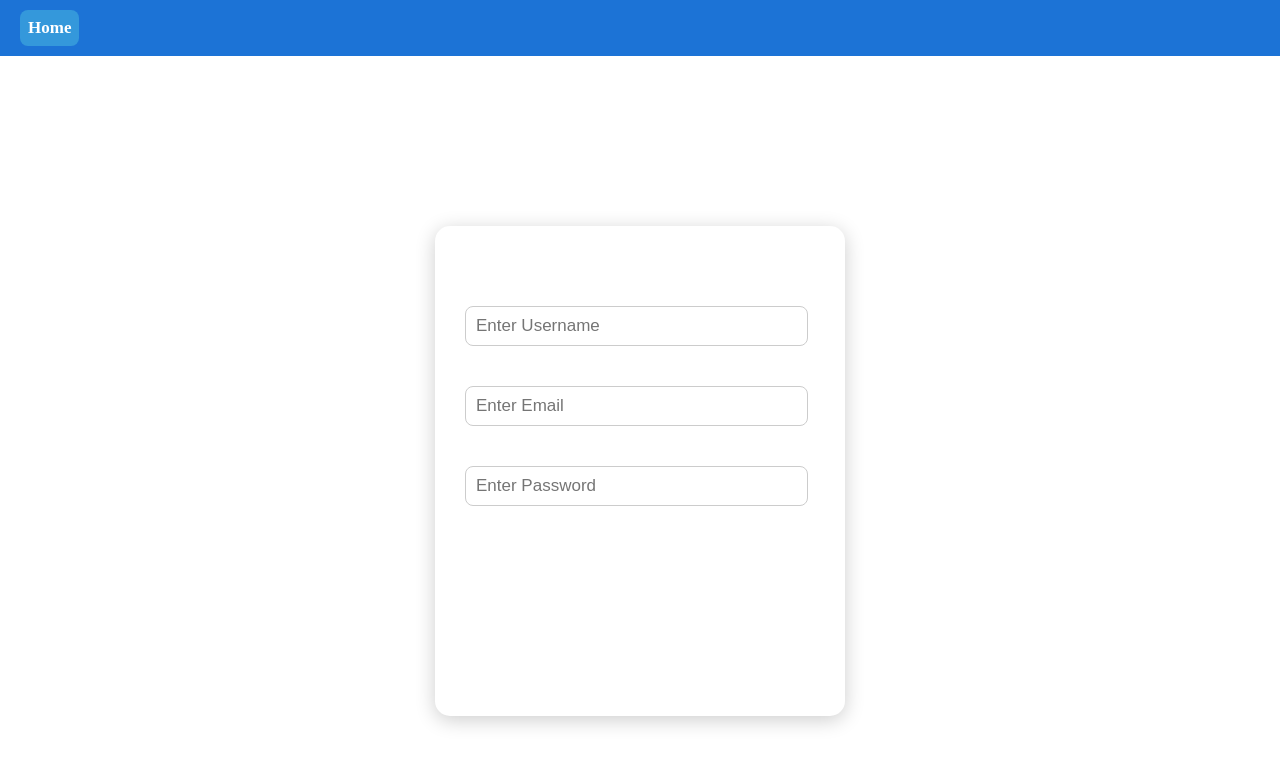
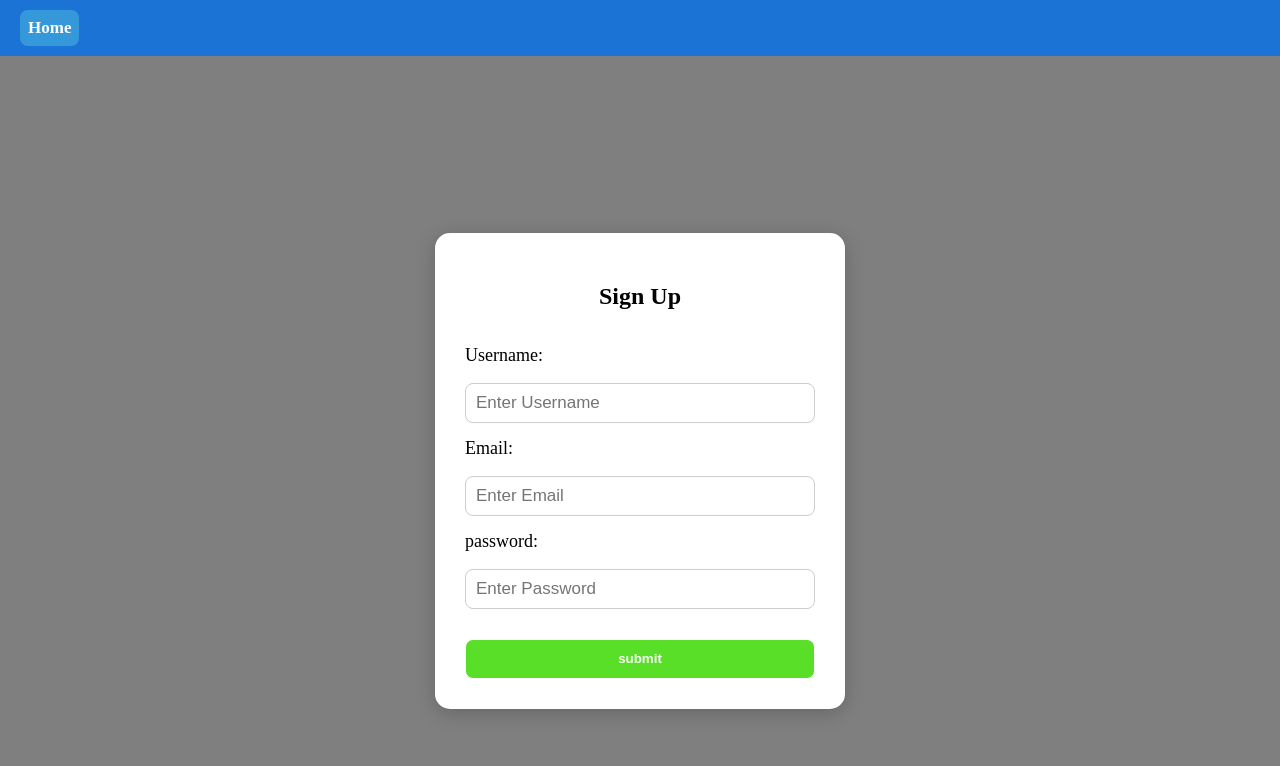
Before and after one commit to vvny-vip/Diary-App, a React (Create React App) app in the folder frontend/: page / in a window 1280 px wide. Shown: the top 766 px of the page. Built offline with nearby package versions, Linux system fonts and the light colour scheme.

Commit message:
added submit button

```diff
--- a/frontend/src/SignUpform.jsx
+++ b/frontend/src/SignUpform.jsx
@@ -2,13 +2,19 @@ import React from "react";
 function SignUpform() {
   return (
     <div className="forms">
-      <form className="form">
+      <form className="form" >
+        <h2><center>Sign Up</center></h2>
+        <label className="label">
+        Username:</label>
       <input type="text" className="input" placeholder="Enter Username"/>
+      <label className="label1">
+        Email:</label>
       <input type="email" className="input1" placeholder="Enter Email" />
+      <label className="label2">password:</label>
       <input type="password" className="input2" placeholder="Enter Password" />
+      <button type="submit" className="button">submit</button>
       </form>
     </div>
   );
 }
-
 export default SignUpform;
--- a/frontend/src/Style.css
+++ b/frontend/src/Style.css
@@ -2,6 +2,7 @@ body {
   margin: 0;
   padding: 0;
   height: 100vh;
+  background: rgba(0,0,0,0.5);
 }
 
 .navbar {
@@ -19,7 +20,7 @@ body {
   height: 100vh;
 }
 .form{
-  height: 400px;
+  height: auto;
   width: 350px;
   border-radius: 15px;
   background-color: white;
@@ -28,14 +29,14 @@ body {
   flex-direction: column;
   box-shadow: 0px 4px 20px rgba(0,0,0,0.2);
   padding: 30px;
-  padding-top: 60px;
-  gap: 20px;
+  padding-top: 30px;
+  gap: 15px;
 }
 .input, .input1,.input2{
 
   height: 40px;
-  width: 98%;
-  margin-top: 20px ;
+  width: 100%;
+  margin-top: 2px ;
 border-radius: 8px;
 border: 1px solid #ccc;
 padding: 10px;
@@ -47,3 +48,21 @@ box-sizing: border-box;
   outline: none;
   box-shadow: 0 0 5px rgba(154, 139, 139, 0.5);
 }
+.label,.label1,.label2{
+  font-size: 18px;
+
+}
+.button{
+  height: 40px;
+  width: 100%;
+  background-color: #59df28;
+  color: white;
+  border-radius: 8px;
+  border: 1px solid white;
+  margin-top: 15px;
+  font-weight: bold;
+  transition: 0.2s;
+}
+.button:hover{
+  background-color: #42ac1b;
+}
```
